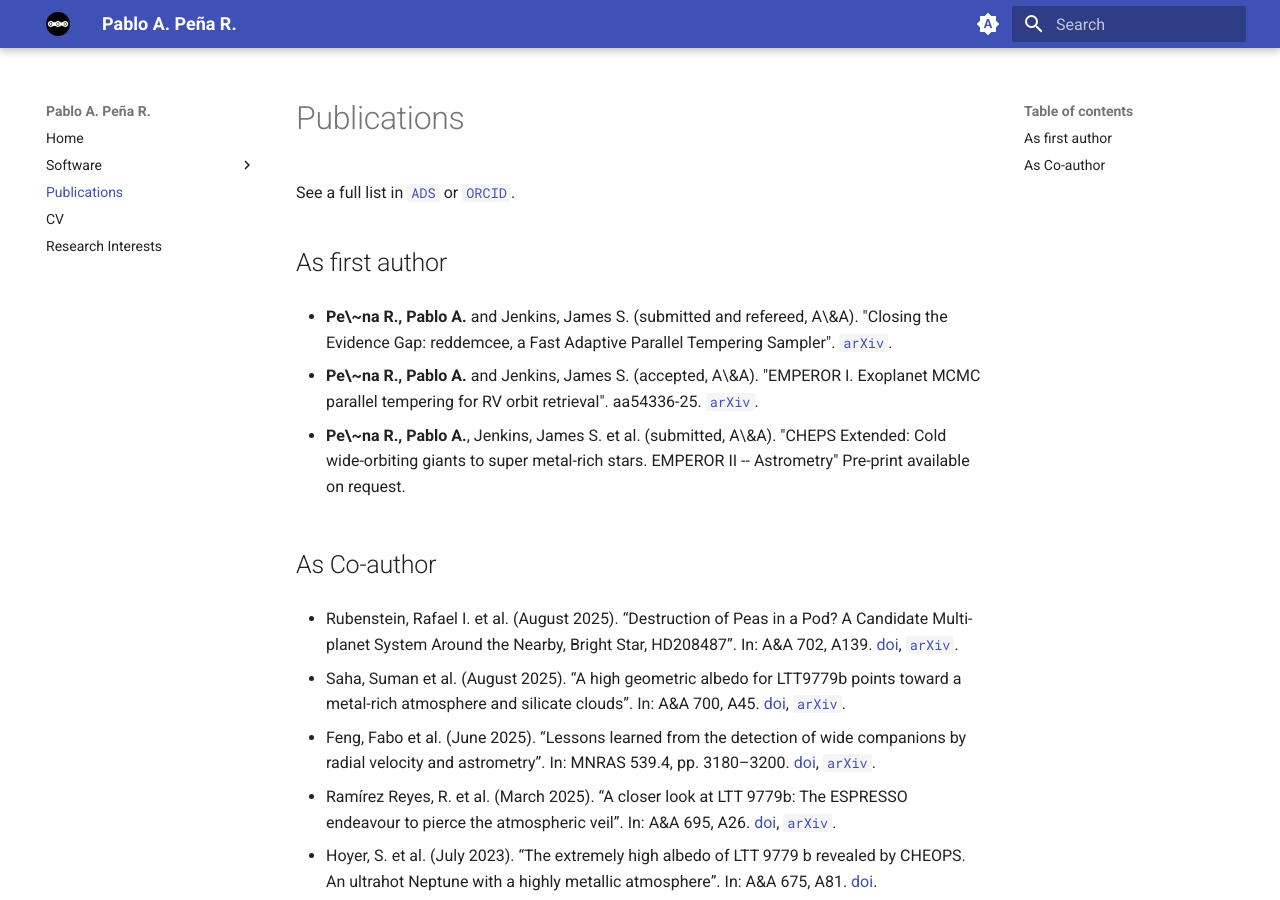
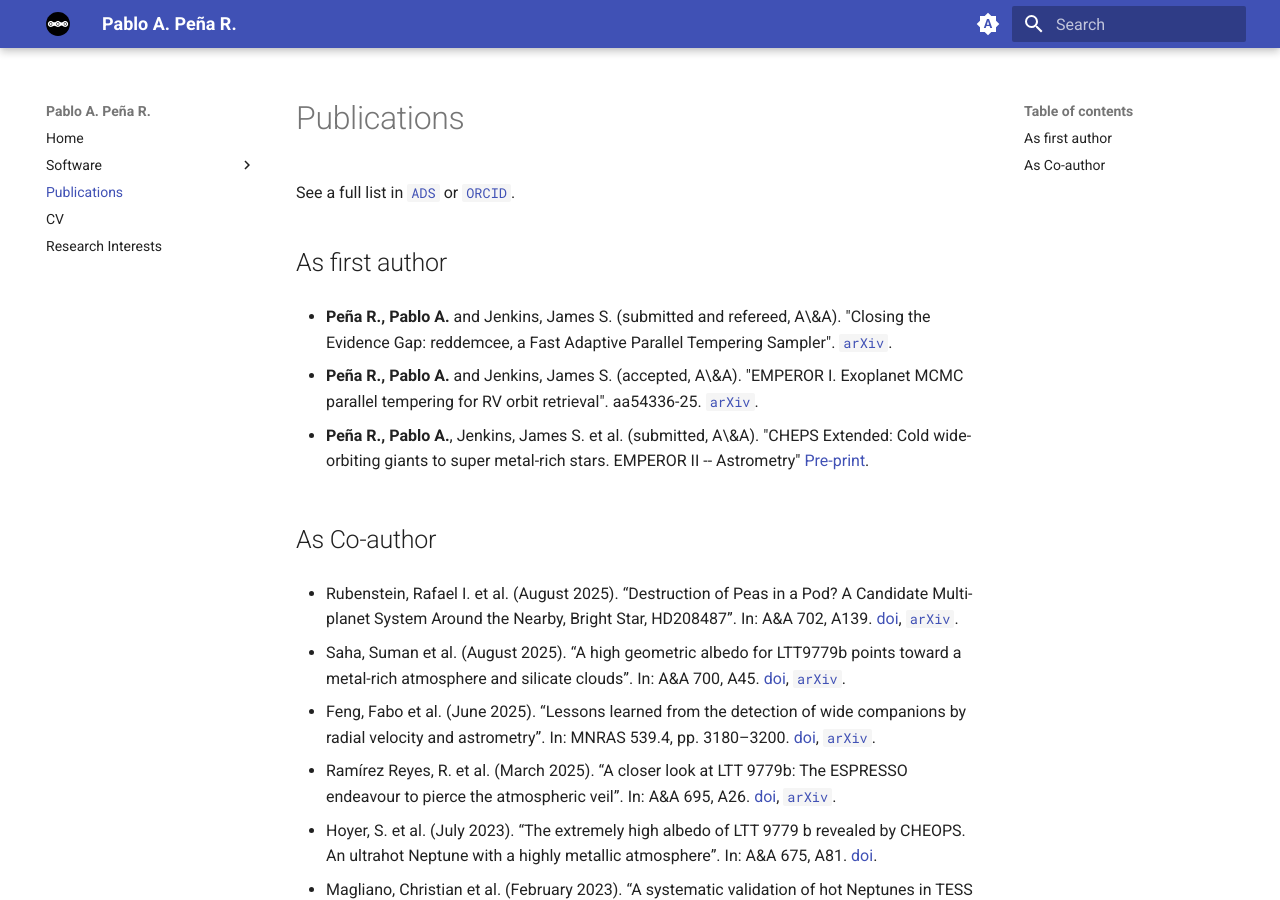
Before and after one commit to ReddTea/reddtea.github.io, an MkDocs documentation site: the page built from docs/publications.md, in a window 1280 px wide and 900 px high. Built offline with MkDocs 1.6.1 and Material for MkDocs 9.7.7, drawn with Linux system fonts in a browser that asks for light colours; plug-ins that fetch from the network failed and are left out.

Commit message:
pre-print

```diff
--- a/docs/publications.md
+++ b/docs/publications.md
@@ -3,14 +3,14 @@ See a full list in [`ADS`](https://ui.adsabs.harvard.edu/user/libraries/Uj9qAAVW
 
 ## As first author
 
-- __Pe\~na R., Pablo A.__ and Jenkins, James S. (submitted and refereed, A\&A). "Closing the Evidence Gap: reddemcee, a Fast Adaptive Parallel Tempering Sampler". [`arXiv`](https://ui.adsabs.harvard.edu/abs/2025arXiv250924870P).
+- __Peña R., Pablo A.__ and Jenkins, James S. (submitted and refereed, A\&A). "Closing the Evidence Gap: reddemcee, a Fast Adaptive Parallel Tempering Sampler". [`arXiv`](https://ui.adsabs.harvard.edu/abs/2025arXiv250924870P).
 
 
-- __Pe\~na R., Pablo A.__ and Jenkins, James S. (accepted, A\&A). "EMPEROR
+- __Peña R., Pablo A.__ and Jenkins, James S. (accepted, A\&A). "EMPEROR
 I. Exoplanet MCMC parallel tempering for RV orbit retrieval". aa54336-25. [`arXiv`](https://www.aanda.org/articles/aa/pdf/forth/aa54336-25.pdf).
 
 
-- __Pe\~na R., Pablo A.__, Jenkins, James S. et al. (submitted, A\&A). "CHEPS Extended: Cold wide-orbiting giants to super metal-rich stars. EMPEROR II -- Astrometry" Pre-print available on request.
+- __Peña R., Pablo A.__, Jenkins, James S. et al. (submitted, A\&A). "CHEPS Extended: Cold wide-orbiting giants to super metal-rich stars. EMPEROR II -- Astrometry" [Pre-print](https://github.com/ReddTea/reddtea.github.io/blob/main/CHEPS_Astrometry_pre_print.pdf).
 
 ## As Co-author
 
```
